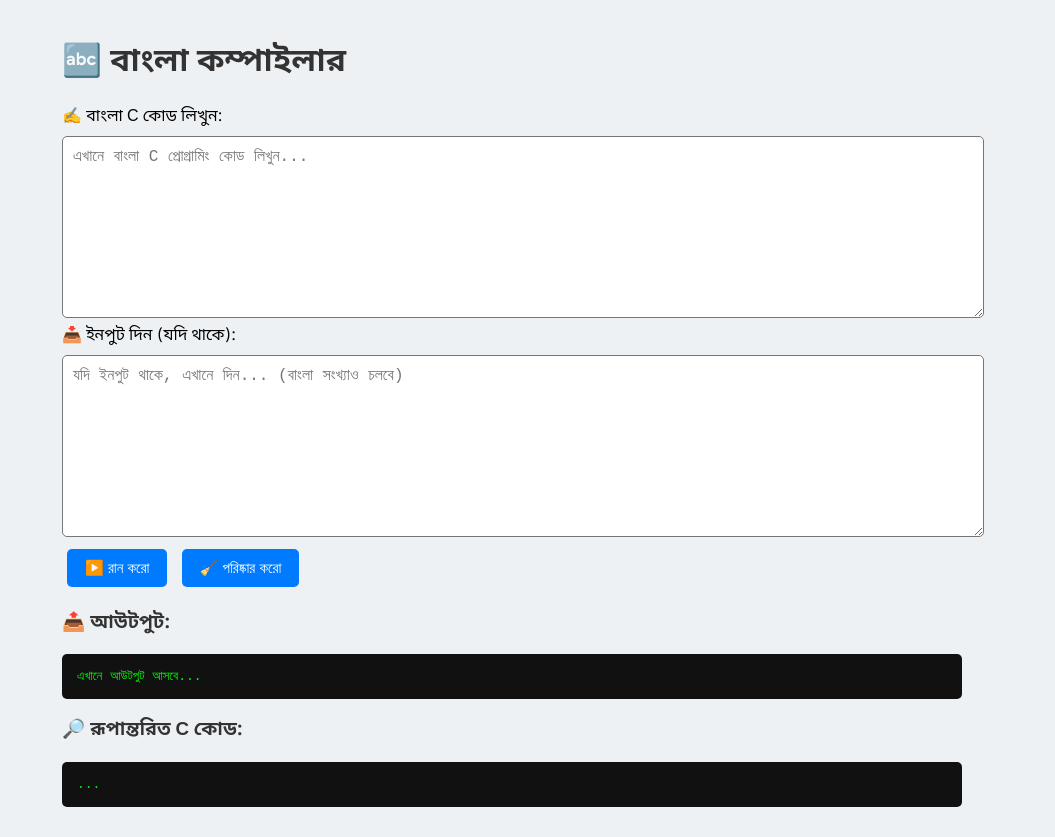
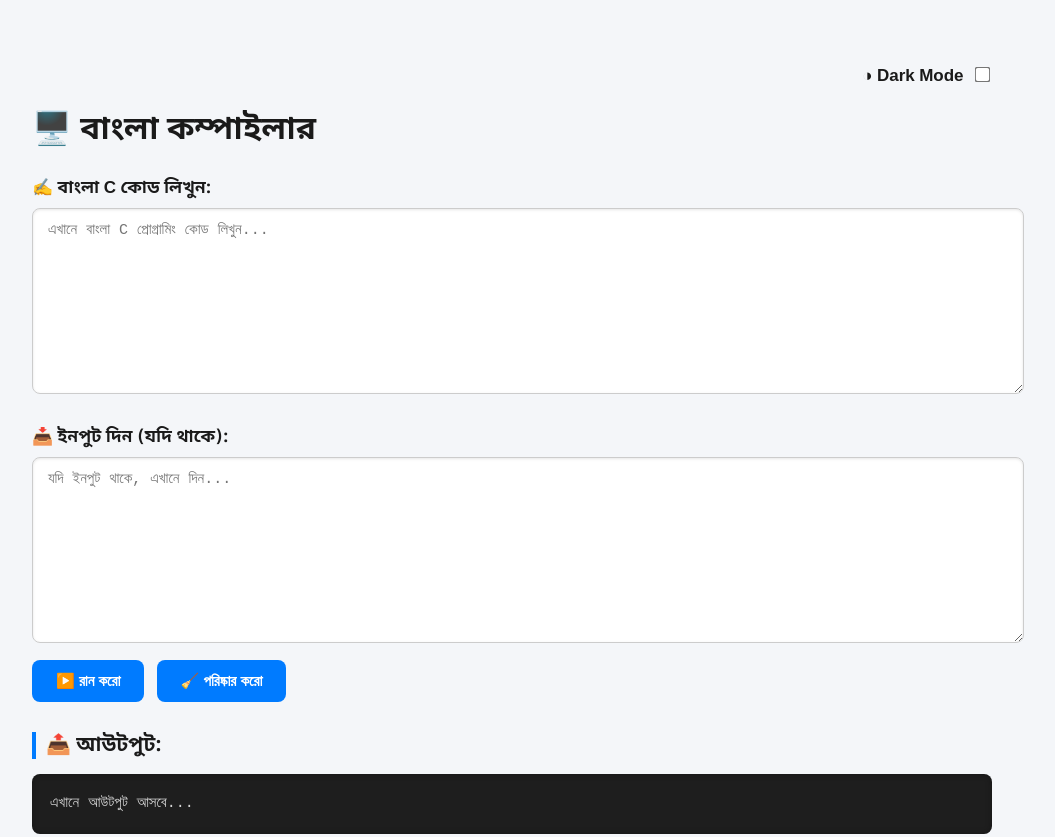
Before and after one commit to Faisal-Sarder/Bangla-Compiler, a plain HTML site: page index.html in a window 1280 px wide. Shown: the top 837 px of the page, without its empty margins (128-1183 px from the left). Drawn offline with Linux system fonts and the light colour scheme.

Commit message:
Final code

```diff
--- a/index.html
+++ b/index.html
@@ -3,56 +3,152 @@
 <head>
   <meta charset="UTF-8" />
   <title>বাংলা কম্পাইলার</title>
+
+  <!-- Font -->
+  <link href="https://fonts.googleapis.com/css2?family=Noto+Sans+Bengali:wght@400;700&display=swap" rel="stylesheet">
+
   <style>
     body {
       font-family: 'Noto Sans Bengali', sans-serif;
-      background: #eef1f4;
-      padding: 20px;
-      max-width: 900px;
+      padding: 40px 20px;
+      max-width: 960px;
       margin: auto;
+      border-radius: 10px;
+      transition: background 0.3s, color 0.3s;
     }
+
+    body.light {
+      background: #f4f6f9;
+      color: #1a1a1a;
+    }
+
+    body.dark {
+      background: #1a1a1a;
+      color: #eaeaea;
+    }
+
+    h1 {
+      font-size: 32px;
+      margin-bottom: 10px;
+    }
+
+    h3 {
+      font-size: 20px;
+      margin-top: 30px;
+      margin-bottom: 10px;
+      border-left: 4px solid #007bff;
+      padding-left: 10px;
+    }
+
+    label {
+      font-weight: bold;
+      display: block;
+      margin-top: 25px;
+      font-size: 17px;
+    }
+
     textarea {
       width: 100%;
       height: 160px;
-      font-size: 16px;
+      font-size: 15px;
       margin-top: 8px;
-      padding: 10px;
-      border-radius: 5px;
+      padding: 12px 15px;
+      border: 1px solid #ccc;
+      border-radius: 8px;
+      background-color: #fff;
+      resize: vertical;
+      box-shadow: inset 0 1px 3px rgba(0,0,0,0.1);
+      transition: border-color 0.3s, background-color 0.3s, color 0.3s;
     }
+
+    textarea:focus {
+      border-color: #007bff;
+      outline: none;
+    }
+
     button {
-      margin: 5px;
-      padding: 10px 18px;
+      margin: 10px 8px 0 0;
+      padding: 12px 24px;
       background-color: #007bff;
-      color: white;
+      color: #fff;
       border: none;
-      border-radius: 5px;
+      border-radius: 8px;
       font-size: 15px;
+      font-weight: 600;
       cursor: pointer;
+      transition: background-color 0.3s, transform 0.2s;
     }
+
     button:hover {
       background-color: #0056b3;
+      transform: translateY(-1px);
     }
+
     pre {
-      background-color: #111;
-      color: #0f0;
-      padding: 15px;
-      border-radius: 5px;
+      background-color: #1e1e1e;
+      color: #d4d4d4;
+      padding: 18px;
+      border-radius: 8px;
       white-space: pre-wrap;
+      font-size: 15px;
+      overflow-x: auto;
+      line-height: 1.6;
+      box-shadow: inset 0 0 6px rgba(0,0,0,0.3);
+      transition: background-color 0.3s, color 0.3s;
     }
-    h1, h3 {
-      color: #333;
+
+    body.dark textarea,
+    body.dark button,
+    body.dark pre {
+      background-color: #2b2b2b;
+      color: #eaeaea;
+      border-color: #444;
+    }
+
+    body.dark pre {
+      box-shadow: inset 0 0 6px rgba(255,255,255,0.1);
+    }
+
+    body.dark button {
+      background-color: #0d6efd;
+    }
+
+    body.dark button:hover {
+      background-color: #0b5ed7;
+    }
+
+    body.dark h1, body.dark h3, body.dark label {
+      color: #ddd;
+    }
+
+    ::selection {
+      background: #007bff;
+      color: white;
+    }
+
+    @media (max-width: 600px) {
+      textarea { height: 140px; }
+      button { width: 100%; margin-bottom: 10px; }
     }
   </style>
 </head>
-<body>
 
-  <h1>🔤 বাংলা কম্পাইলার</h1>
+<body class="light">
+  <!-- 🌙 Dark/Light Mode Toggle -->
+  <div style="text-align: right; margin-bottom: 20px;">
+    <label>
+      ◑ Dark Mode
+      <input type="checkbox" id="toggleMode" onchange="toggleMode()" style="transform: scale(1.2); margin-left: 8px;">
+    </label>
+  </div>
+
+  <h1>🖥️ বাংলা কম্পাইলার</h1>
 
   <label>✍️ বাংলা C কোড লিখুন:</label>
   <textarea id="banglaCode" placeholder="এখানে বাংলা C প্রোগ্রামিং কোড লিখুন..."></textarea>
 
   <label>📥 ইনপুট দিন (যদি থাকে):</label>
-  <textarea id="userInput" placeholder="যদি ইনপুট থাকে, এখানে দিন... (বাংলা সংখ্যাও চলবে)"></textarea>
+  <textarea id="userInput" placeholder="যদি ইনপুট থাকে, এখানে দিন..."></textarea>
 
   <div>
     <button onclick="runBanglaCCode()">▶️ রান করো</button>
@@ -66,6 +162,15 @@
   <pre id="debug">...</pre>
 
   <script>
+    document.addEventListener("DOMContentLoaded", () => {
+      document.body.className = "light";
+    });
+
+    function toggleMode() {
+      const isDark = document.getElementById("toggleMode").checked;
+      document.body.className = isDark ? "dark" : "light";
+    }
+
     const mapC = {
       "লিখো": "printf",
       "সংখ্যা_নাও": "scanf",
@@ -131,7 +236,6 @@
         line = convertBanglaDigitsToEnglish(line);
         line = replaceOperators(line);
 
-        // শুধু রূপান্তরিত C কোডে স্ট্রিং বাংলার শব্দ → ইংরেজি
         line = line.replace(/"(.*?)"/g, (match, content) => {
           let newContent = content;
           for (const key in banglaToEnglishText) {
@@ -169,8 +273,6 @@
       .then(data => {
         let raw = data.run?.stdout || data.run?.stderr || "⚠️ কোনো আউটপুট পাওয়া যায়নি।";
         let converted = convertEnglishDigitsToBangla(raw);
-
-        // আউটপুটে ইংরেজি → বাংলা (শব্দ)
         for (const key in banglaToEnglishText) {
           const eng = banglaToEnglishText[key];
           const bn = key;
```
